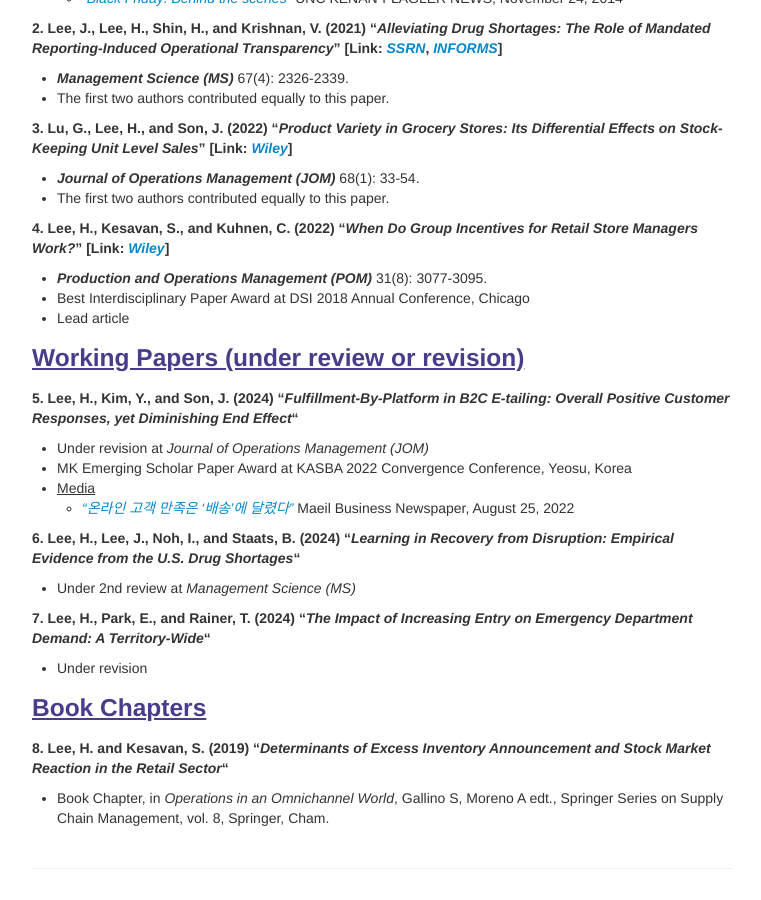
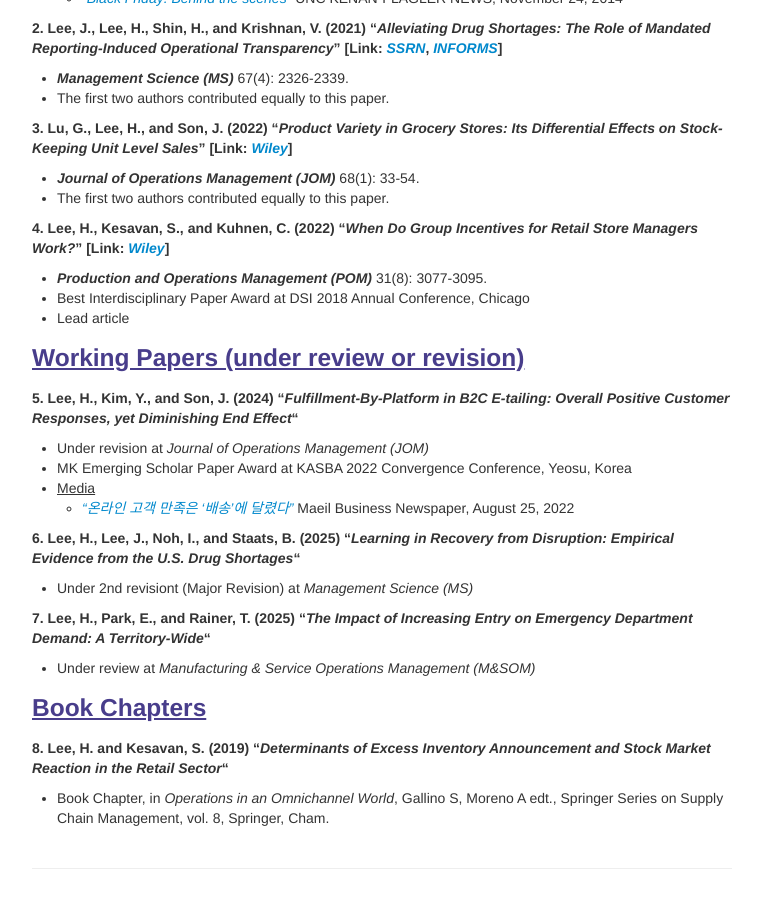
Before and after one commit to lordya2/lordya2.github.io, a Jekyll site: the page built from pages/research.md, in a window 1280 px wide and 900 px high, scrolled down 574 px. Shown: the whole window, without its empty margins (258-1019 px from the left). Built offline with Jekyll 4.4.1, drawn with Linux system fonts in a browser that asks for light colours.

Commit message:
Update research.md

```diff
--- a/pages/research.md
+++ b/pages/research.md
@@ -41,11 +41,11 @@ description: Hyun Seok ("Huck") Lee's Research
    * <u>Media</u>
      * [*"온라인 고객 만족은 '배송'에 달렸다"*](https://www.mk.co.kr/news/business/view/2022/08/750469/) Maeil Business Newspaper, August 25, 2022
 
-**6. Lee, H., Lee, J., Noh, I., and Staats, B. (2024) "*Learning in Recovery from Disruption: Empirical Evidence from the U.S. Drug Shortages*"**
-   * Under 2nd review at *Management Science (MS)*
+**6. Lee, H., Lee, J., Noh, I., and Staats, B. (2025) "*Learning in Recovery from Disruption: Empirical Evidence from the U.S. Drug Shortages*"**
+   * Under 2nd revisiont (Major Revision) at *Management Science (MS)*
 
-**7. Lee, H., Park, E., and Rainer, T. (2024) "*The Impact of Increasing Entry on Emergency Department Demand: A Territory-Wide*"**
-   * Under revision
+**7. Lee, H., Park, E., and Rainer, T. (2025) "*The Impact of Increasing Entry on Emergency Department Demand: A Territory-Wide*"**
+   * Under review at *Manufacturing & Service Operations Management (M&SOM)*
 
 
 ### <u>Book Chapters</u>
```
